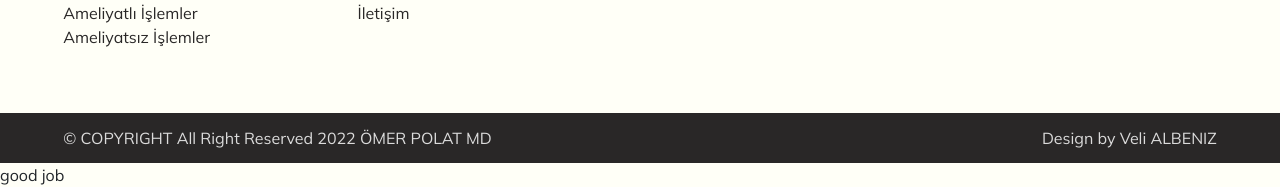
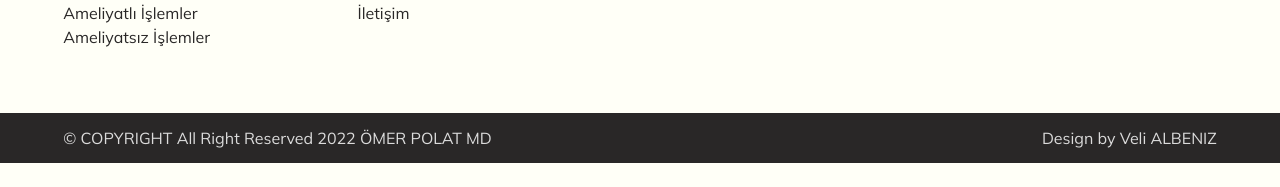
Before and after one commit to velialbeniz/omerpolatmd, a plain HTML site: page index.html in a window 1280 px wide. Shown: the part 3504-3691 px from the top of the page. After the commit the page ends 3667 px from the top, so only its background shows below. Drawn offline with Linux system fonts and the light colour scheme; a web font is replaced by a local one.

Commit message:
good job deleted

```diff
--- a/index.html
+++ b/index.html
@@ -328,7 +328,6 @@
 				</div>
 			</div>
 		</div>
-		<div class="bot">good job</div>
 	</footer>
 
 	<script src="https://kit.fontawesome.com/2f823f7535.js" crossorigin="anonymous"></script>
```
